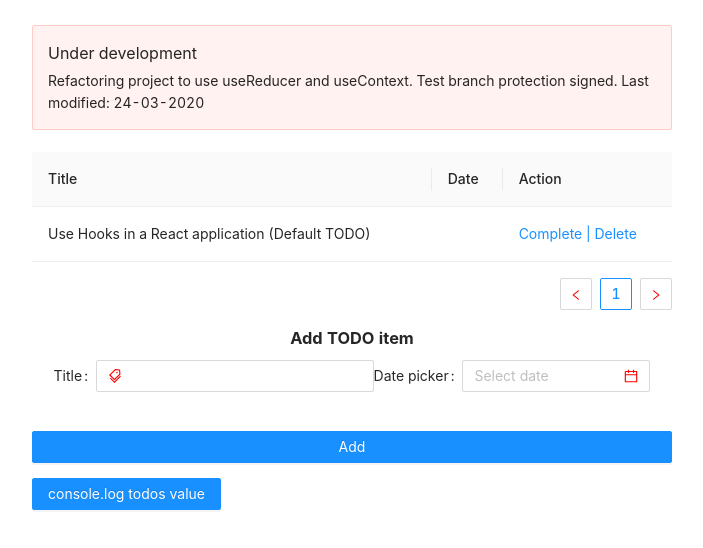
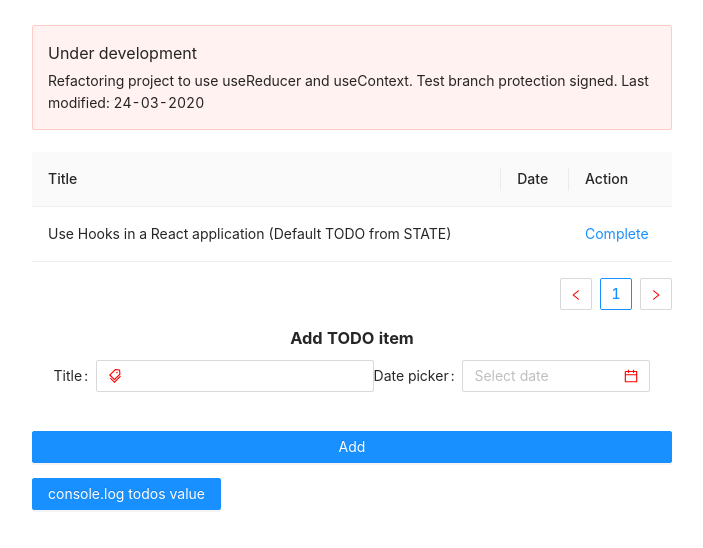
Before and after one commit to w3bdesign/todo-hooks, a React (Create React App) app: page / in a window 1280 px wide. Shown: the top 548 px of the page, without its empty margins (288-991 px from the left). Built offline with nearby package versions, Linux system fonts and the light colour scheme.

Commit message:
Add useContext to child components

```diff
--- a/src/App.js
+++ b/src/App.js
@@ -21,13 +21,13 @@ import { todoReducer } from './components/Form/FormReducer';
 import { FORM_INITIAL_STATE } from './constants/INITIAL_STATE';
 import { FORM_COLUMNS } from './constants/FORM_COLUMNS';
 
-export const TodoContext = createContext(null);
+export const TodoContext = createContext();
 
 const App = () => {
   const [todos, dispatchTodos] = useReducer(todoReducer, FORM_INITIAL_STATE);
 
   return (
-    <TodoContext.Provider value={dispatchTodos}>
+    <TodoContext.Provider value={[todos, dispatchTodos]}>
       <div className="App">
         <Row type="flex" justify="center">
           <Col xs={24} sm={24} md={24} lg={12} xl={12}>
--- a/src/components/Form/FormReducer.js
+++ b/src/components/Form/FormReducer.js
@@ -12,9 +12,13 @@ export function todoReducer(state, action) {
       });
     case 'COMPLETE_TODO':
       openNotification('bottomLeft', 'TODO completed');
+      console.log("Complete called in reducer:");
+      console.log(state);
+      console.log(action.id);
+
       return state.map(todo => {
         if (todo.id === action.id) {
-          return { ...todo, completed: 'true' };
+          return { ...state, completed: 'true' };
         } else {
           return todo;
         }
--- a/src/constants/FORM_COLUMNS.js
+++ b/src/constants/FORM_COLUMNS.js
@@ -1,7 +1,45 @@
-import React from 'react';
+import React, { useContext } from 'react';
 import { Popconfirm } from 'antd';
 
-import { HandleComplete } from '../components/Form/HandleComplete';
+/*
+
+ const findMe = element => element.key === record.key;
+  const foundCompleted = completed.find(findMe) ?? 'false';
+  const [todos, dispatchTodos] = useContext(TodoContext);
+
+      return (
+        // Add className to span so we can hide action if completed
+        <>
+
+          <a
+            href="#complete"
+            onClick={() => {
+              console.log("Click")
+              //dispatchTodos({ type: 'COMPLETE_TODO', payload: [record.key, record.dataIndex] })
+              //dispatchTodos(record.key, record.dataIndex)
+            }
+
+          >
+            <span>Complete | </span>
+          </a>
+
+          <Popconfirm title="Are you sure you want to delete?">
+            <a href="#delete"> Delete </a>
+          </Popconfirm>
+          */
+import { TodoContext } from '../App';
+
+const Complete = () => {
+  //console.log(TodoContext);
+  const [todos, dispatchTodos] = useContext(TodoContext);
+  console.log('Column todos ........');
+  console.log(todos);
+  return (
+    <a href="#complete" onClick={() => {console.log(todos)}}>
+      <span>Complete</span>
+    </a>
+  );
+};
 
 export const FORM_COLUMNS = [
   {
@@ -21,22 +59,9 @@ export const FORM_COLUMNS = [
     key: 'action',
     dataIndex: 'action',
     render: (_, record) => {
-      //const findMe = element => element.key === record.key;
-      //const foundCompleted = completed.find(findMe) ?? 'false';
-
       return (
-        // Add className to span so we can hide action if completed
         <>
-          <a
-            href="#complete"
-            onClick={() => HandleComplete(record.key, record.dataIndex)}
-          >
-            <span>Complete | </span>
-          </a>
-
-          <Popconfirm title="Are you sure you want to delete?">
-            <a href="#delete"> Delete </a>
-          </Popconfirm>
+          <Complete />
         </>
       );
     }
--- a/src/constants/INITIAL_STATE.js
+++ b/src/constants/INITIAL_STATE.js
@@ -3,7 +3,8 @@ import { v4 as uuidv4 } from 'uuid';
 export const FORM_INITIAL_STATE = [
   {
     key: uuidv4(),
-    title: 'Use Hooks in a React application (Default TODO)',
+    title: 'Use Hooks in a React application (Default TODO from STATE)',
+    completed: 'false',
     dataIndex: 0
   }
 ];
```
